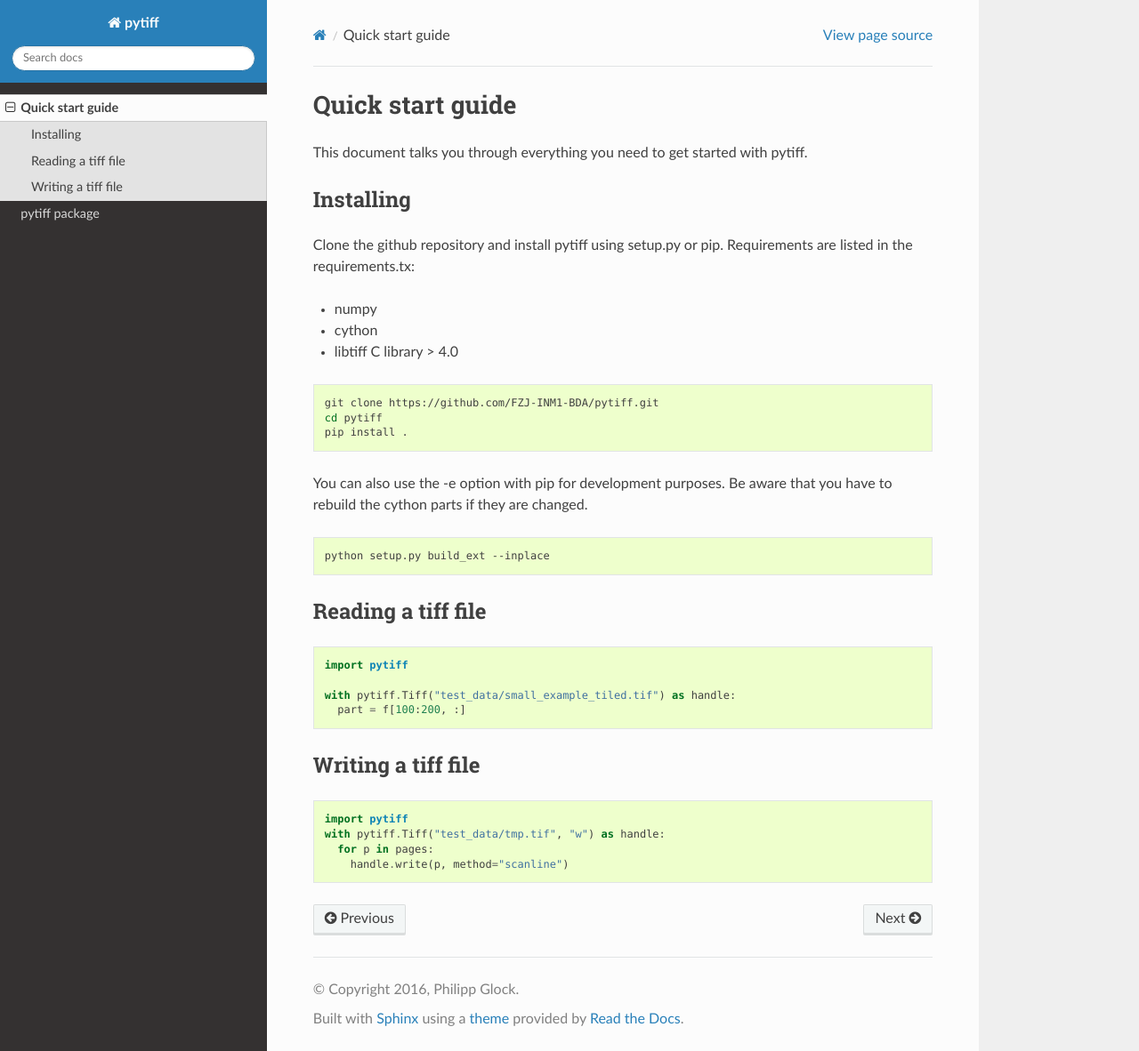
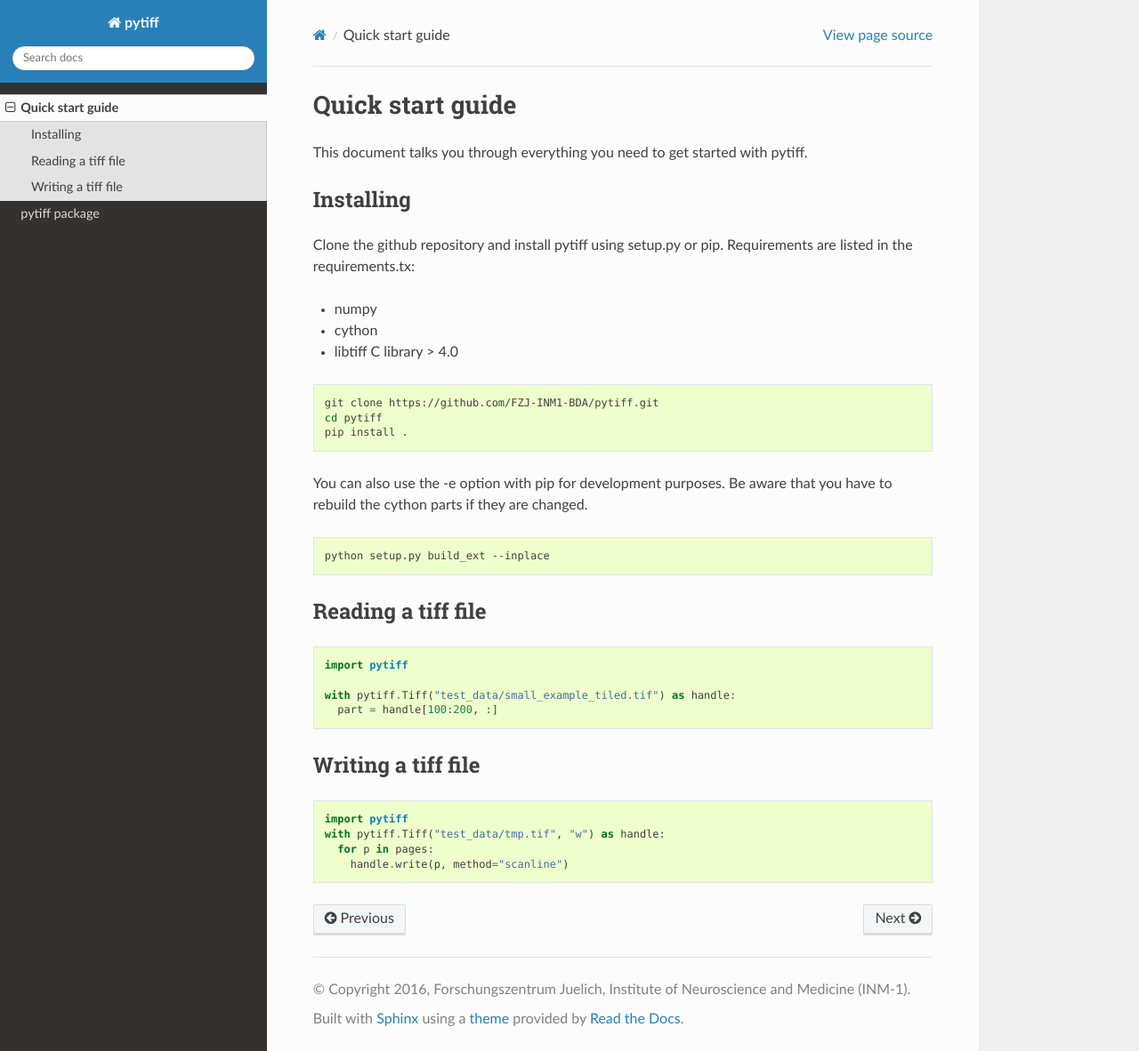
Before and after one commit to FZJ-INM1-BDA/pytiff, a Sphinx documentation site: the page built from doc/source/quickstart.rst, in a window 1280 px wide and 1182 px high. Shown: the whole window at 89% size. Built offline with Sphinx 7.4.7 and the Read the Docs theme 2.0.0, drawn with Linux system fonts in a browser that asks for light colours; the version number could not be read and is left out.

Commit message:
some doc fixes

```diff
--- a/doc/source/conf.py
+++ b/doc/source/conf.py
@@ -52,7 +52,7 @@ master_doc = 'index'
 
 # General information about the project.
 project = u'pytiff'
-copyright = u'2016, Philipp Glock'
+copyright = u'2016, Forschungszentrum Juelich, Institute of Neuroscience and Medicine (INM-1)'
 author = u'Philipp Glock'
 
 # The version info for the project you're documenting, acts as replacement for
--- a/doc/source/quickstart.rst
+++ b/doc/source/quickstart.rst
@@ -37,7 +37,7 @@ Reading a tiff file
   import pytiff
 
   with pytiff.Tiff("test_data/small_example_tiled.tif") as handle:
-    part = f[100:200, :]
+    part = handle[100:200, :]
 
 
 -------------------
```
